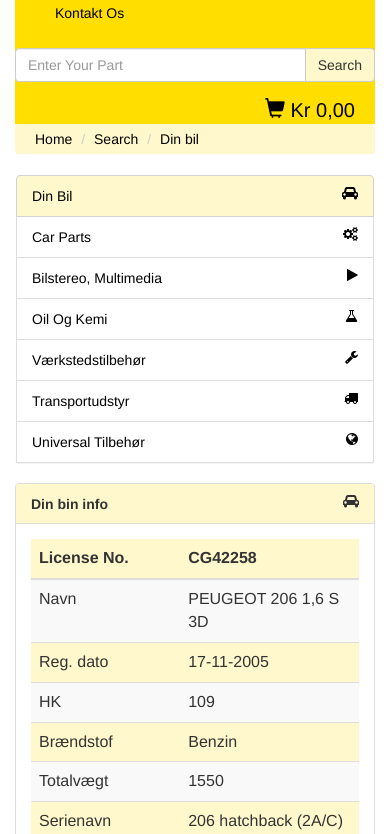
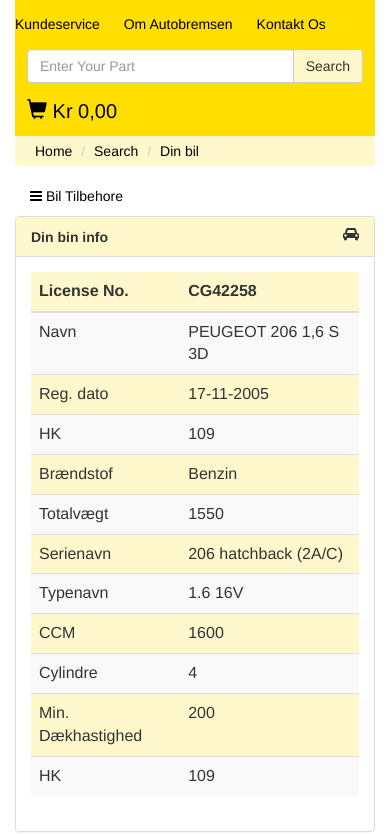
Before and after one commit to hussain1985/serchProject, a website: page app/index.html in a window 390 px wide. Shown: the part 83-917 px from the top of the page. Drawn offline with nearby package versions, Linux system fonts and the light colour scheme.

Commit message:
media queries added

```diff
--- a/app/index.html
+++ b/app/index.html
@@ -10,10 +10,10 @@
     <div class="container">
         <header>
             <div class="row logoAndTopNav">
-                <div class="col-md-4">
+                <div class="col-md-4 col-sm-12">
                     <a href="#"><img src="img/AB_logo.svg"></a>
                 </div>
-                <div class="col-md-8">
+                <div class="col-md-8 col-sm-12">
                     <ul class="pull-right">
                         <li><a href="#">Kundeservice</a></li>
                         <li><a href="#">Om Autobremsen</a></li>
@@ -24,7 +24,7 @@
             </div>
             <section id="searchAndCart">
                 <div class="row">
-                    <div class="col-md-4 col-md-offset-4">
+                    <div class="col-md-4 col-md-offset-4 col-sm-12">
                         <form class="form" role="search">
                             <div class="input-group">
                                 <input type="text" class="form-control" placeholder="Enter Your Part" name="srch-term" id="srch-term">
@@ -34,7 +34,7 @@
                             </div>
                         </form>
                     </div>
-                    <div class="col-md-4">
+                    <div class="col-md-4 col-sm-12">
                         <div class="shoppingCart pull-right"><a href="#"><i class="glyphicon glyphicon-shopping-cart"></i><span class="highlight"> Kr 0,00</span></a></div>
                     </div>
                 </div>
@@ -58,14 +58,21 @@
 
         <section id="mainBody">
         <div class="row">
-            <div class="col-md-3">
+            <div class="col-md-3 col-sm-3 col-xs-12">
+            <a href="#" class="burgerMenu"><i class="fa fa-bars" ></i> Bil Tilbehore</a>
+             <div id="collapseablemenu" >
+
             <div id="menu">
+
                 <div class="panel list-group">
-                    <a href="#" class="list-group-item active">Din Bil
+                    <a href="#" class="list-group-item active">Din Bil Tilbehore
+
                     <i class="fa fa-car pull-right" aria-hidden="true"></i>
                     </a>
 
-                    <a href="#" class="list-group-item" data-toggle="collapse" data-target="#submenuCarParts" data-parent="#menu">Car Parts
+
+
+                         <a href="#" class="list-group-item" data-toggle="collapse" data-target="#submenuCarParts" data-parent="#menu">Car Parts
                     <i class="fa fa-cogs pull-right" aria-hidden="true"></i>
                     </a>
                     <div id="submenuCarParts" class="sublinks collapse in">
@@ -98,7 +105,7 @@
                     </div><!-- submenu multimedia  end here-->
 
                     <a href="#" class="list-group-item" data-toggle="collapse" data-target="#oilOgKemi" data-parent="#menu">Oil og Kemi
-                    <i class="fa fa-flask pull-right" aria-hidden="true"></i>
+                    <i class="fa fa-flask pull-right"></i>
                     </a>
                     <div id="oilOgKemi" class="sublinks collapse in">
                         <a href="#" class="list-group-item"><span class="glyphicon glyphicon-chevron-right"> Bremser</span></a>
@@ -115,7 +122,7 @@
 
 
                     <a href="#" class="list-group-item" data-toggle="collapse" data-target="#vaerkstedtilbehore" data-parent="#menu">Værkstedstilbehør
-                    <i class="fa fa-wrench pull-right" aria-hidden="true"></i>
+                    <i class="fa fa-wrench pull-right"></i>
                     </a>
                     <div id="vaerkstedtilbehore" class="sublinks collapse in">
                         <a href="#" class="list-group-item"><span class="glyphicon glyphicon-chevron-right"> Bremser</span></a>
@@ -164,7 +171,9 @@
                         <a href="#" class="list-group-item"><span class="glyphicon glyphicon-chevron-right"> Bremser</span></a>
                         <a href="#" class="list-group-item"><span class="glyphicon glyphicon-chevron-right"> Bremser</span></a>
 
+                    </div><!-- collapseablemenu  end here-->
                     </div><!-- Transport Udstyr  end here-->
+
 
 
                 </div><!-- list-group Ends Here-->
@@ -172,7 +181,7 @@
 
             </div><!-- Main body left Column Categories Section Ends Here-->
 
-            <div class="col-md-6">
+            <div class="col-md-6 col-sm-9 col-sm-12 col-xs-12">
               <div id="contentBody">
                   <div class="panel panel-default">
                       <div class="panel-heading">
@@ -253,7 +262,7 @@
             </div><!-- Main body middle Column Contents Section Ends Here-->
 
             <aside id="promotion">
-                <div class="col-md-3">
+                <div class="col-md-3 col-sm-12 col-xs-12">
 
 
                     <div class="thumbnail">
@@ -363,6 +372,9 @@
   <script src ="https://maxcdn.bootstrapcdn.com/bootstrap/3.3.7/js/bootstrap.min.js"></script>
   <script type="text/javascript">
     $('.collapse').collapse();
+    $(".burgerMenu").on("click",function(){
 
+        $("#collapseablemenu").toggle();
+    });
     </script>
 </html>
--- a/src/scss/_button.scss
+++ b/src/scss/_button.scss
@@ -5,3 +5,7 @@
 .green{
     color: green;
 }
+.open{
+    display:block;
+
+}
--- /dev/null
+++ b/src/scss/_mixins.scss
@@ -0,0 +1,11 @@
+@mixin mdscreen{
+    @media only screen and(max-width: 990px){
+        @content;
+    }
+}
+
+@mixin mdScreensixhundred{
+    @media only screen and(max-width: 766px){
+        @content;
+    }
+}
--- a/src/scss/app.scss
+++ b/src/scss/app.scss
@@ -2,6 +2,7 @@
 @import 'bootstrap/bootstrap.scss';
 @import 'button.scss';
 @import 'carparts.scss';
+@import 'mixins.scss';
 //$headingColor: white;
 body {}
 
@@ -39,25 +40,53 @@
     #searchAndCart {
         padding-top: 15px;
     }
+    //media query
+    @include mdscreen{
+        img{
+            width: 200px;
+            display: block;
+            margin-top: 20px;
+            margin-left: auto;
+            margin-right: auto;
+        }
+        .pull-right{
+                float: none !important;
+            }
+        ul{
+
+            padding-left: 0px;
+            margin-top: 30px;
+            margin-bottom: 0px;
+        }
+
+        }
+    .shoppingCart {
+
+        padding-left: 12px;
+
+        margin-bottom: 10px;
+
+    }
+    form{
+        padding-left: 12px;
+        padding-right: 12px;
+
+    }
 }
 
 //breadcrumbs
-
-#breadcrumbs{
+#breadcrumbs {
     //border-bottom: 2px solid green !important;
-
-
-    ol{
+    ol {
         background: $headerColors;
         //border-bottom: 1px solid orange;
         padding: 5px 0px 5px 20px;
-
-            a {
+        a {
             color: $headingColor;
-         a .active{
+            a .active {
                 color: $activeTextColor;
             }
-            a:hover{
+            a:hover {
                 color: green;
                 text-decoration: none;
             }
@@ -65,93 +94,119 @@
     }
 }
 
+//main body
+#mainBody {
+    .burgerMenu{
+        color: $headingColor;
+        display:none;
+        vertical-align: middle;
 
+            text-decoration: none;
 
-//main body
-
-
-#mainBody{
-    #menu{
-        .list-group{
-            a{
+    }
+    #menu {
+        .list-group {
+            a {
                 background-color: $menuBackgroundColor;
                 text-transform: capitalize;
                 color: $headingColor;
 
             }
-            a:hover{
-                    background-color: $hoverColor;
-                }
-            a:focus{
+            a:hover {
+                background-color: $hoverColor;
+            }
+            a:focus {
                 background-color: $activeBgColor;
-
             }
-            a.active{
+            a.active {
                 background-color: $activeBgColor;
                 border: 1px solid lightgray;
             }
-
         }
-    }// menu ends here
+    } // menu ends here
+    #contentBody {
+        .panel.panel-default {
+            .panel-heading {
+                background-color: $headerColors !important;
+                height: 40px;
+                vertical-align: middle;
+                p {
+                    padding: 0px;
+                }
+            }
+        }
+        .table.table-striped {
+            background-color: $headerColors;
+        }
+    }
+    //media query
+    @include mdscreen{
 
 
-
-    #contentBody{
-        .panel.panel-default{
-
-            .panel-heading{
-            background-color: $headerColors !important;
-            height: 40px;
-            vertical-align: middle;
-            p{
-                padding: 0px;
+        #menu{
+            width: 100%;
+            a{
+                padding: 10px  !important;
+                font-size: .9em;
 
             }
 
         }
+    }
+
+
+    @include mdScreensixhundred{
+
+        .burgerMenu{
+            display:block;
+            margin-left: 15px;
+            margin-bottom: 10px;
+        }
+        #collapseablemenu{
+                display: none;
+            }
+        #menu{
+
+            a{
+
+               font-size: 1em;
+            }
+
 
         }
 
-        .table.table-striped{
-            background-color: $headerColors;
-        }
     }
+
+
 
 }
 
-
-#promotion{
-    .strikethrough{
+#promotion {
+    .strikethrough {
         text-decoration: line-through !important;
+    }
 }
-}
-
-
-
-#footer{
+// footer
+#footer {
     background-color: $baseColor;
     padding: 20px 20px 20px 20px;
     #kontakt {
-        h4{
+        h4 {
             padding-bottom: 30px;
         }
-
-
+    }
+    #reserdels {
+        h4 {
+            padding-bottom: 25px;
         }
-    #reserdels{
-            h4{
-                padding-bottom: 25px ;
-            }
-        p{
+        p {
             padding-right: 50px;
             text-align: left;
             word-spacing: .4em;
         }
-
     }
-
-    #abnatider{
-        h4{
+    #abnatider {
+        h4 {
             padding-bottom: 25px;
         }
     }
```
Also changed, not shown: app/carparts.html (+9 -2 lines), src/index.html (+23 -11 lines), app/css/app.css.
